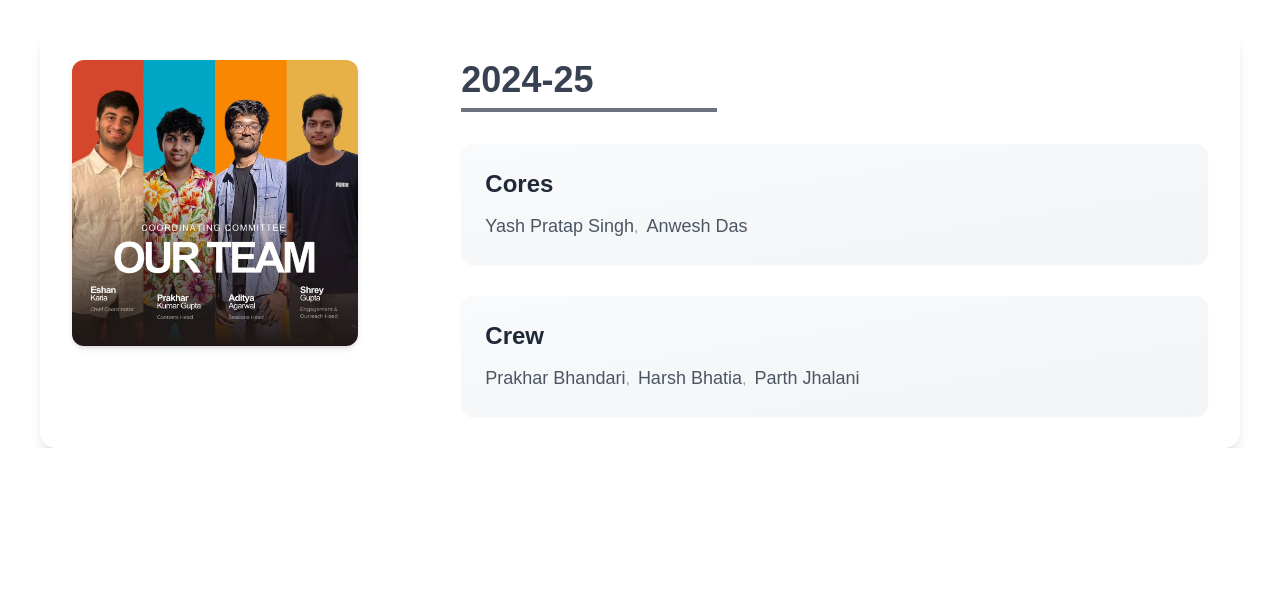
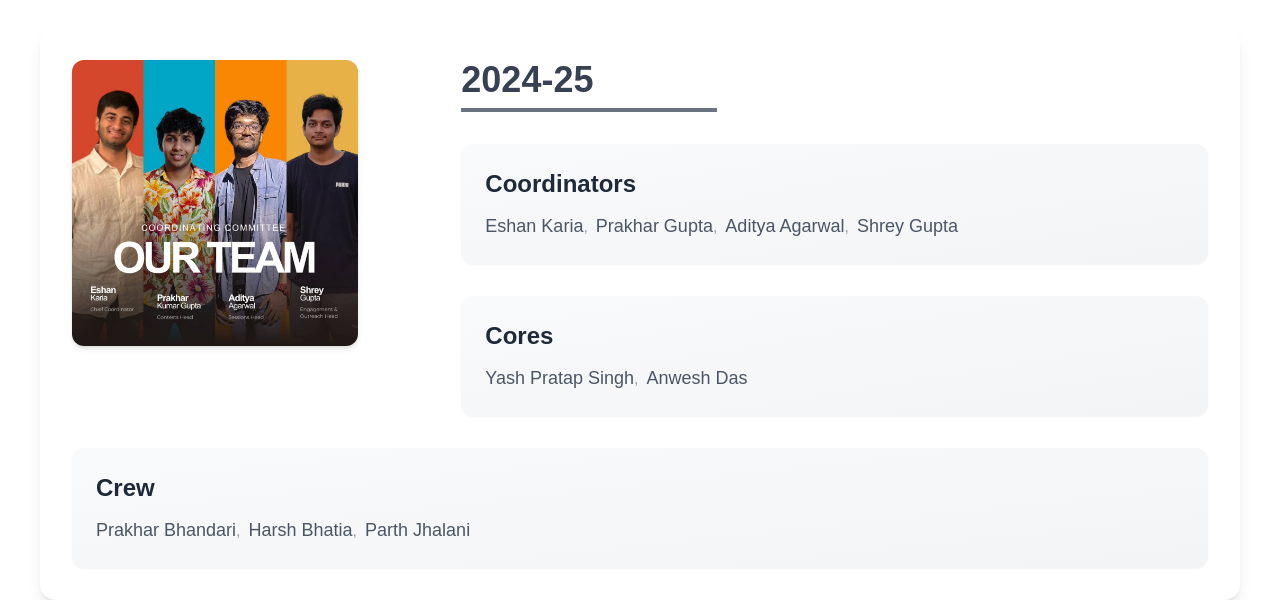
Before and after one commit to Darelife/AlgoXXX, a Next.js app in the folder frontEnd/: page /about in a window 1280 px wide. Shown: the part 852-1452 px from the top of the page. Before the commit the page ends 1300 px from the top, so only its background shows below. Built offline with nearby package versions, Linux system fonts and the light colour scheme.

Commit message:
added coordis & moved crew down

```diff
--- a/frontEnd/src/app/about/page.tsx
+++ b/frontEnd/src/app/about/page.tsx
@@ -20,6 +20,12 @@ export default function Home() {
   const core2024_25 = [
     { name: "Yash Pratap Singh", link: "mathmath33" },
     { name: "Anwesh Das", link: "unbased" }
+  ];
+  const coordi2024_25 = [
+    { name: "Eshan Karia", link: "Eshan_Karia" },
+    { name: "Prakhar Gupta", link: "prakharg11" },
+    { name: "Aditya Agarwal", link: "adi0104" },
+    { name: "Shrey Gupta", link: "shrey71" }
   ];
 
   // Load the initial theme from localStorage
@@ -84,7 +90,8 @@ export default function Home() {
       {/* <h1 className="text-4xl font-bold text-gray-500 border-b-4 border-gray-500 inline-block w-[40vw] ml-5">2024-25</h1> */}
       {/* <br />
       <br /> */}
-<div className="grid grid-cols-1 sm:grid-cols-3 gap-8 items-start mx-4 sm:mx-10 p-8 bg-white dark:bg-[#1a1b2e] rounded-2xl shadow-lg transition-all duration-300 hover:shadow-xl">
+      <div className=" mx-4 sm:mx-10 p-8 bg-white dark:bg-[#1a1b2e] rounded-2xl shadow-lg transition-all duration-300 hover:shadow-xl">
+        <div className="grid grid-cols-1 sm:grid-cols-3 gap-8 items-start">
           {/* Image Section */}
           <div className="flex justify-center sm:justify-start sm:col-span-1 group">
             <Image
@@ -103,6 +110,26 @@ export default function Home() {
             <h1 className="text-4xl font-bold text-gray-700 dark:text-gray-200 border-b-4 border-gray-500 dark:border-gray-400 inline-block pb-2 w-[20vw]">
               2024-25
             </h1>
+
+            {/* Coordinators Section */}
+            <div className="bg-gradient-to-br from-gray-50 to-gray-100 dark:from-[#1e1f35] dark:to-[#2a2b45] p-6 rounded-xl shadow-sm hover:shadow-md transition-all duration-300">
+              <h2 className="text-2xl font-bold text-gray-800 dark:text-gray-100 mb-3">Coordinators</h2>
+              <div className="flex flex-wrap gap-2 justify-center sm:justify-start">
+                {coordi2024_25.map((member, index) => (
+                  <span key={member.name}>
+                    <a
+                      href={`https://codeforces.com/profile/${member.link}`}
+                      target="_blank"
+                      rel="noopener noreferrer"
+                      className="text-gray-600 dark:text-gray-300 text-lg hover:text-indigo-600 dark:hover:text-indigo-400 transition-colors duration-200"
+                    >
+                      {member.name}
+                    </a>
+                    {index < coordi2024_25.length - 1 && <span className="text-gray-400">, </span>}
+                  </span>
+                ))}
+              </div>
+            </div>
 
             {/* Cores Section */}
             <div className="bg-gradient-to-br from-gray-50 to-gray-100 dark:from-[#1e1f35] dark:to-[#2a2b45] p-6 rounded-xl shadow-sm hover:shadow-md transition-all duration-300">
@@ -124,8 +151,13 @@ export default function Home() {
               </div>
             </div>
 
-    {/* Crew Section */}
-    <div className="bg-gradient-to-br from-gray-50 to-gray-100 dark:from-[#1e1f35] dark:to-[#2a2b45] p-6 rounded-xl shadow-sm hover:shadow-md transition-all duration-300">
+
+          </div>
+
+        </div>
+        <br />
+        {/* Crew Section Moved Inside */}
+        <div className="bg-gradient-to-br from-gray-50 to-gray-100 dark:from-[#1e1f35] dark:to-[#2a2b45] p-6 rounded-xl shadow-sm hover:shadow-md transition-all duration-300 mt-2">
           <h2 className="text-2xl font-bold text-gray-800 dark:text-gray-100 mb-3">Crew</h2>
           <div className="flex flex-wrap gap-2 justify-center sm:justify-start">
             {crew2024_25.map((member, index) => (
@@ -144,8 +176,6 @@ export default function Home() {
           </div>
         </div>
       </div>
-</div>
-
 
 
     </div>
```
Lines whose indentation alone changed are shown as unchanged.
